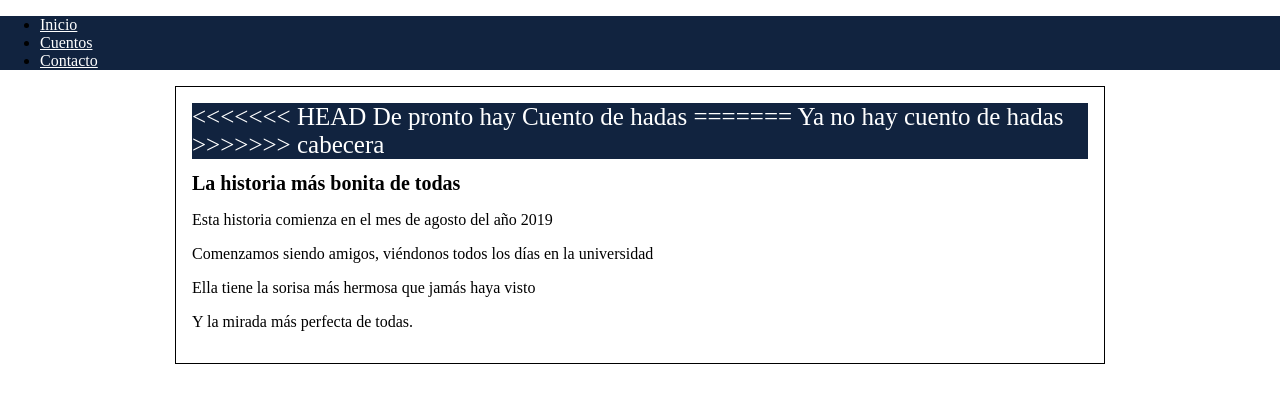
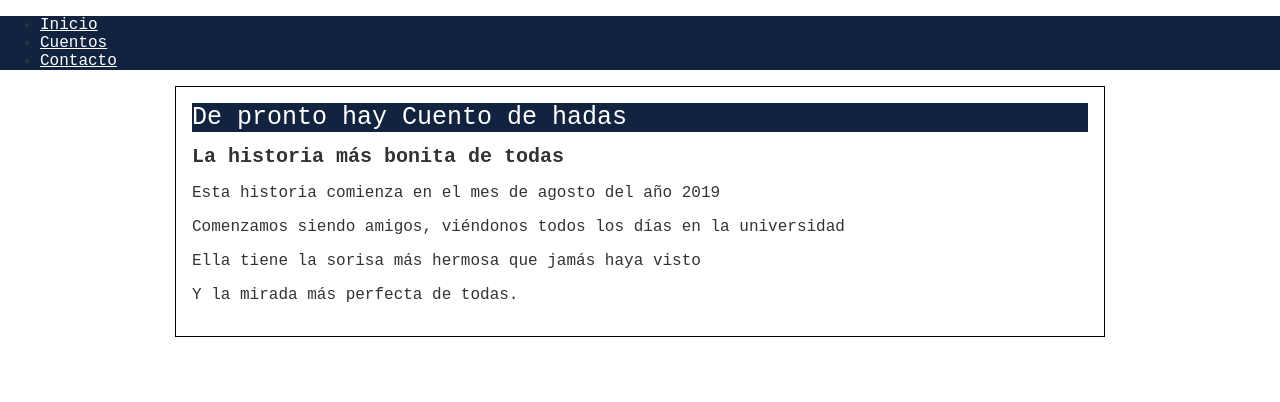
Before and after one commit to MateDeve/Historia-H-M, a plain HTML site: page index.html in a window 1280 px wide. Drawn offline with Linux system fonts and the light colour scheme.

Commit message:
guardé cambios

```diff
--- a/css/styles.css
+++ b/css/styles.css
@@ -1,10 +1,6 @@
 body{
     text-align: center;
-<<<<<<< HEAD
-    color: blue;
-=======
     color: #333333;
->>>>>>> cabecera
     font-family: 'Courier New', Courier, monospace;
     font-size: 16px;
     margin: 0;
--- a/index.html
+++ b/index.html
@@ -16,11 +16,7 @@
     </nav>
     <div id="container">
         <div id="cabecera">
-<<<<<<< HEAD
             De pronto hay Cuento de hadas
-=======
-            Ya no hay cuento de hadas
->>>>>>> cabecera
         </div>
         <div id="post">
             <h1>La historia más bonita de todas</h1>
```
